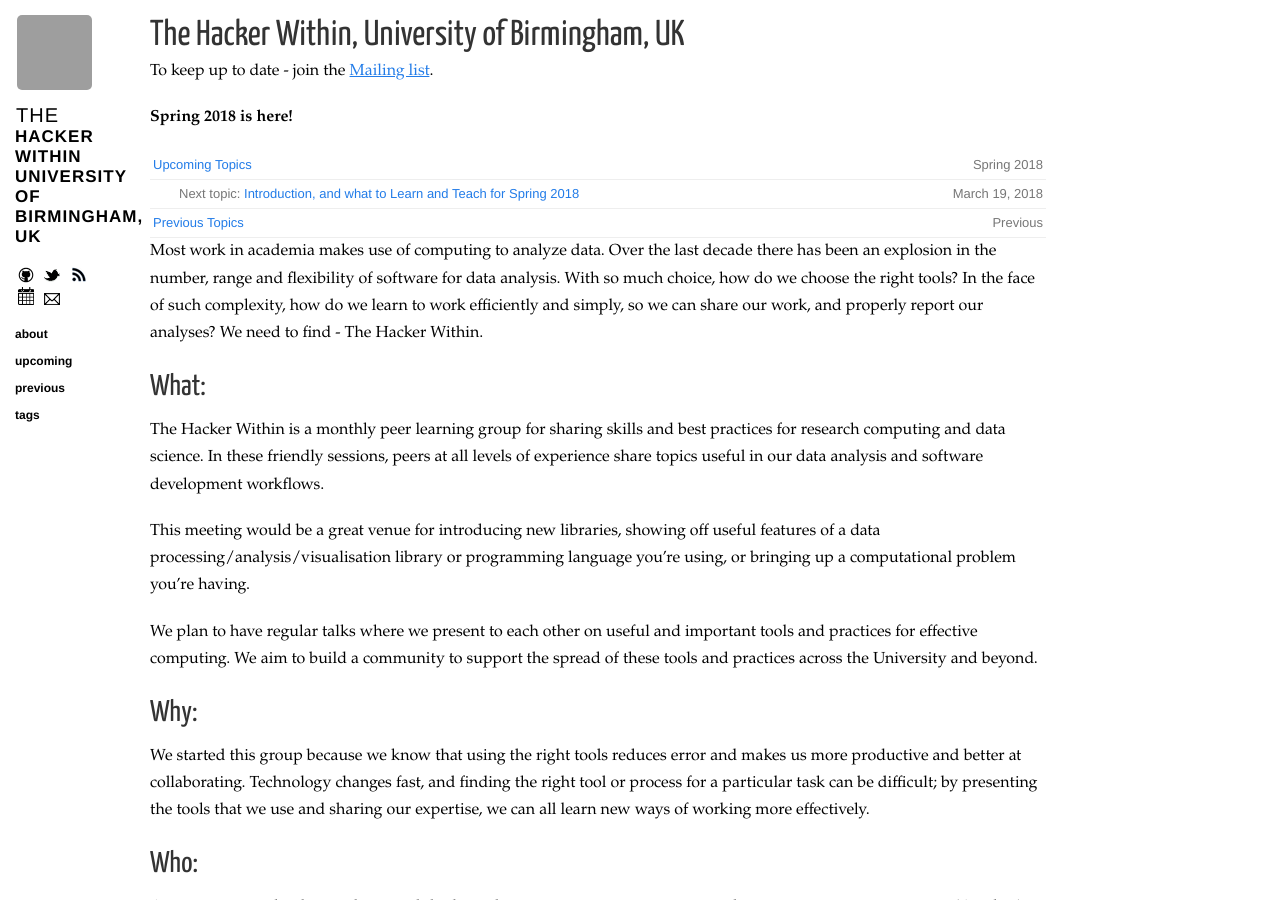
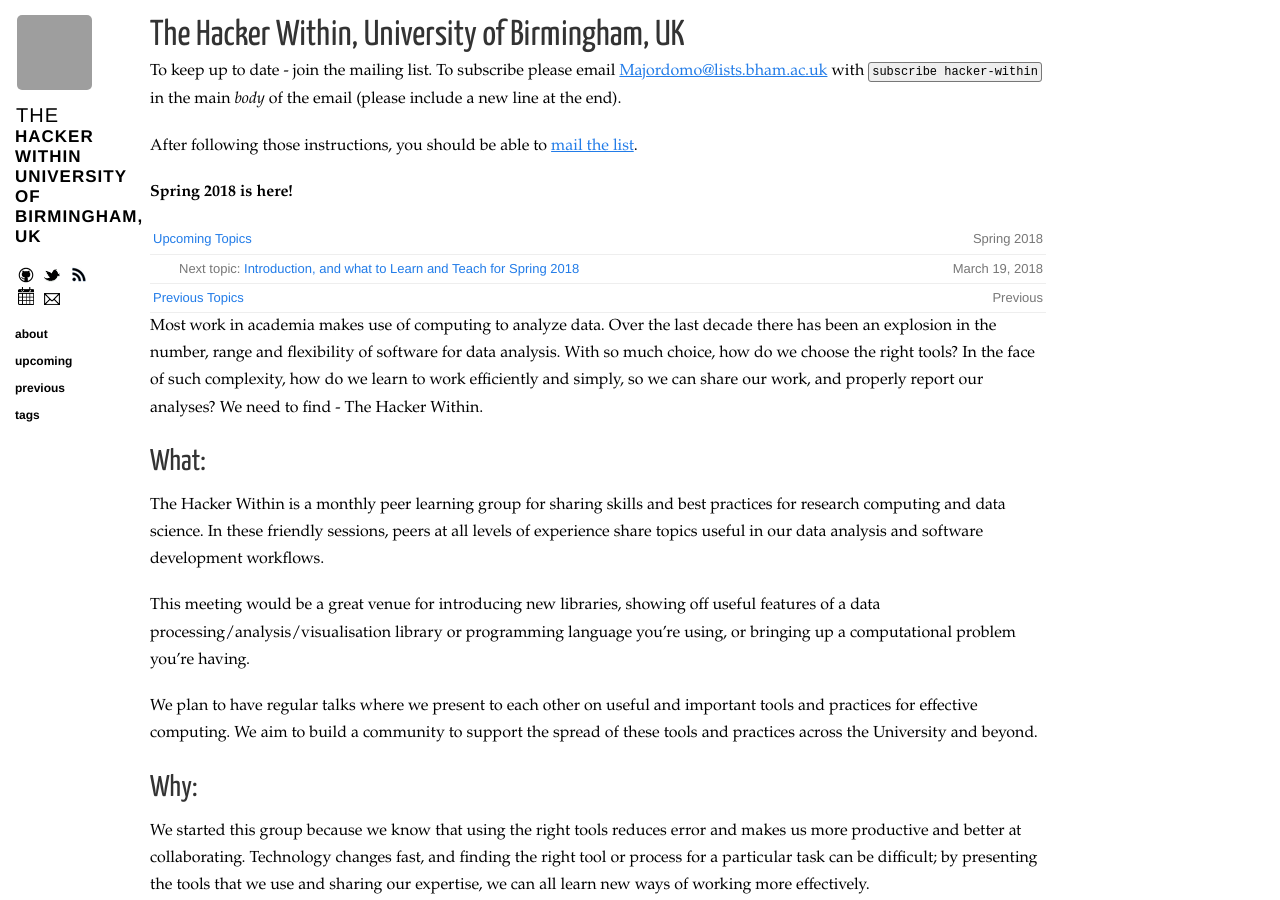
Before and after one commit to thehackerwithin/UoB, a Jekyll site: the page built from index.md, in a window 1280 px wide and 900 px high. Built offline with Jekyll 4.4.1, drawn with Linux system fonts in a browser that asks for light colours; nearby versions of some CDN libraries; comment, search, counter and statistics services are not loaded; grey boxes are pictures that could not be loaded.

Commit message:
Add instructions for mailing list

```diff
--- a/index.md
+++ b/index.md
@@ -8,7 +8,13 @@
 
 # The {{ site.name }}, {{ site.chapter }}
 
-To keep up to date - join the [Mailing list](mailto:hacker-within@lists.bham.ac.uk).
+To keep up to date - join the mailing list.  To subscribe  please email
+[Majordomo@lists.bham.ac.uk](Majordomo@lists.bham.ac.uk) with `subscribe
+hacker-within` in the main *body* of the email (please include a new line at
+the end).
+
+After following those instructions, you should be able to [mail the
+list](mailto:hacker-within@lists.bham.ac.uk).
 
 <b>Spring 2018 is here!</b>
 
```
